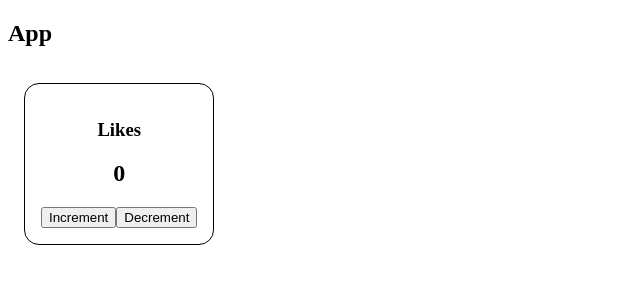
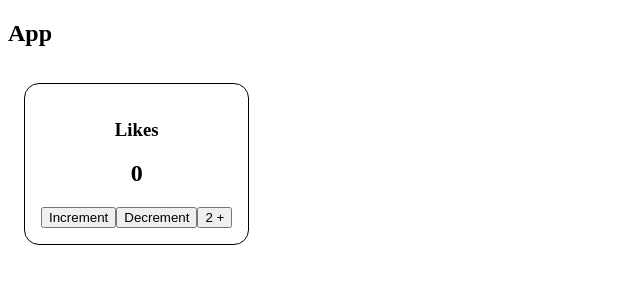
Before and after one commit to MariusCodeAcademy/useReducer-counter-todo-type1, a React (Create React App) app: page / in a window 1280 px wide. Shown: the top 300 px of the page, without its empty margins (0-640 px from the left). Built offline with nearby package versions, Linux system fonts and the light colour scheme; the HTML template or start-up script is replaced by a standard one.

Commit message:
handle2+

```diff
--- a/src/components/Counter.js
+++ b/src/components/Counter.js
@@ -11,7 +11,10 @@ function counterReducer(state, action) {
   switch (action.type) {
     case 'daugiau':
       return { counterValue: state.counterValue + 1 };
+    case '2+':
+      return { counterValue: state.counterValue + 2 };
     case 'maziau':
+      if (state.counterValue <= 0) return state;
       return { counterValue: state.counterValue - 1 };
     default:
       console.log('type not found');
@@ -31,9 +34,13 @@ function Counter(props) {
 
   const handleDecrement = () => {
     // neleisti eiti zemiau nulio
-    if (state.counterValue <= 0) return;
+    // if (state.counterValue <= 0) return;
     // setCounterValue(counterValue - 1);
     dispatch({ type: 'maziau' });
+  };
+
+  const handle2plus = () => {
+    dispatch({ type: '2+' });
   };
 
   // jsx
@@ -43,6 +50,7 @@ function Counter(props) {
       <h2>{state.counterValue}</h2>
       <button onClick={handleIncrement}>Increment</button>
       <button onClick={handleDecrement}>Decrement</button>
+      <button onClick={handle2plus}>2 +</button>
     </div>
   );
 }
```
